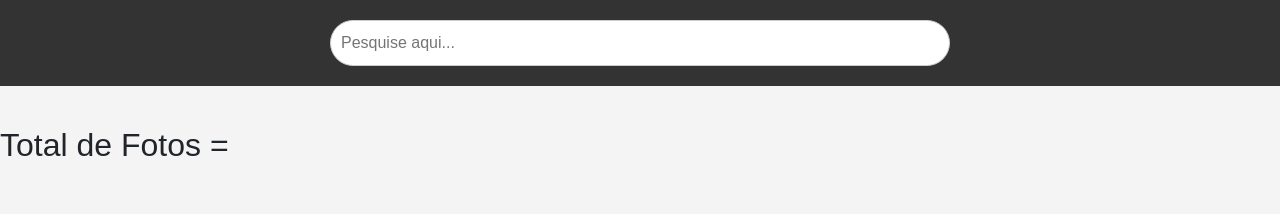
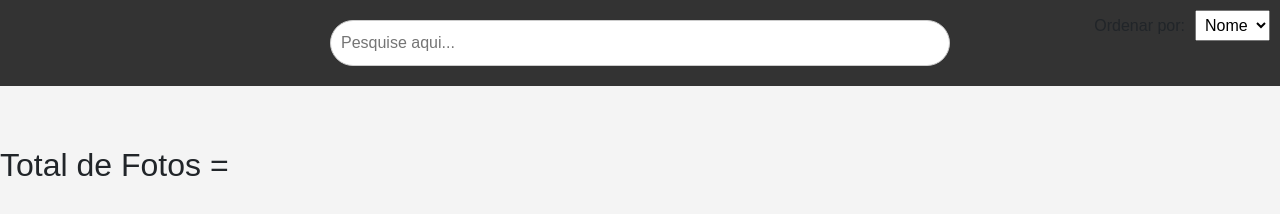
Before and after one commit to SamuelMaisDelivery/Ecommerce-FrontEnd, a website built with Vite: page TrabalhoFinalWebDev/index.html in a window 1280 px wide. Built offline with nearby package versions, Linux system fonts and the light colour scheme; a small style sheet from the web is missing; files whose address does not match are found by name.

Commit message:
mudanças para label de ordenação

```diff
--- a/TrabalhoFinalWebDev/index.html
+++ b/TrabalhoFinalWebDev/index.html
@@ -1,5 +1,5 @@
 <!doctype html>
-<html lang="en">
+<html lang="pt-br">
   <head>
     <meta charset="UTF-8" />
     <link rel="icon" type="image/svg+xml" href="/vite.svg" />
@@ -12,16 +12,27 @@
       <div class="search-container">
         <input type="text" id="search-bar" placeholder="Pesquise aqui..." />
       </div>
+      <div class="filter-container">
+        <label for="sort-options">Ordenar por:</label>
+        <select id="sort-options" onchange="fetchPhotos()">
+          <option value="nome">Nome</option>
+          <option value="preco">Preço</option>
+        </select>
+      </div>
     </header>
     <main>
       <div class="gallery-container" id="gallery">
-        <!-- As imagens serão carregadas aqui -->
+
       </div>
     </main>
     <footer>
       <h2>Total de Fotos = <span id="total-photos"></span></h2>
     </footer>
     <div id="app"></div>
+    <script type="module">
+      import { fetchPhotos } from './main.js';
+      window.fetchPhotos = fetchPhotos;
+    </script>
     <script type="module" src="/main.js"></script>
   </body>
 </html>
--- a/TrabalhoFinalWebDev/main.js
+++ b/TrabalhoFinalWebDev/main.js
@@ -4,13 +4,15 @@ import './style.css'
 const apiURL = 'http://localhost:8080/produto';
 
 // Função para buscar as fotos da API
-async function fetchPhotos() {
+export async function fetchPhotos() {
   try {
-    const response = await fetch(apiURL);
+    const sortOrder = document.getElementById('sort-options').value;
+    const urlWithParams = `http://localhost:8080/produto?order=${sortOrder}`;
+    const response = await fetch(urlWithParams);
     const photos = await response.json();
-    displayPhotos(photos.slice(0, 100));  // Exibe todas as fotos retornadas pela API
+    displayPhotos(photos.slice(0, 100));
   } catch (error) {
-    console.error('Erro ao carregar as fotos:', error);
+    console.error('Erro ao carregar os produtos:', error);
   }
 }
 
--- a/TrabalhoFinalWebDev/style.css
+++ b/TrabalhoFinalWebDev/style.css
@@ -147,3 +147,33 @@ button:focus-visible {
     background-color: #f9f9f9;
   }
 }
+
+.filter-container {
+  position: absolute;
+  top: 10px;
+  right: 10px;
+  display: flex;
+  align-items: center;
+}
+
+.filter-container select {
+  margin-left: 10px;
+  padding: 5px;
+}
+
+#gallery {
+  display: flex;
+  flex-wrap: wrap;
+}
+
+.photo-item {
+  margin: 10px;
+  border: 1px solid #ddd;
+  padding: 10px;
+  width: 200px;
+  text-align: center;
+}
+
+footer {
+  margin-top: 20px;
+}
```
